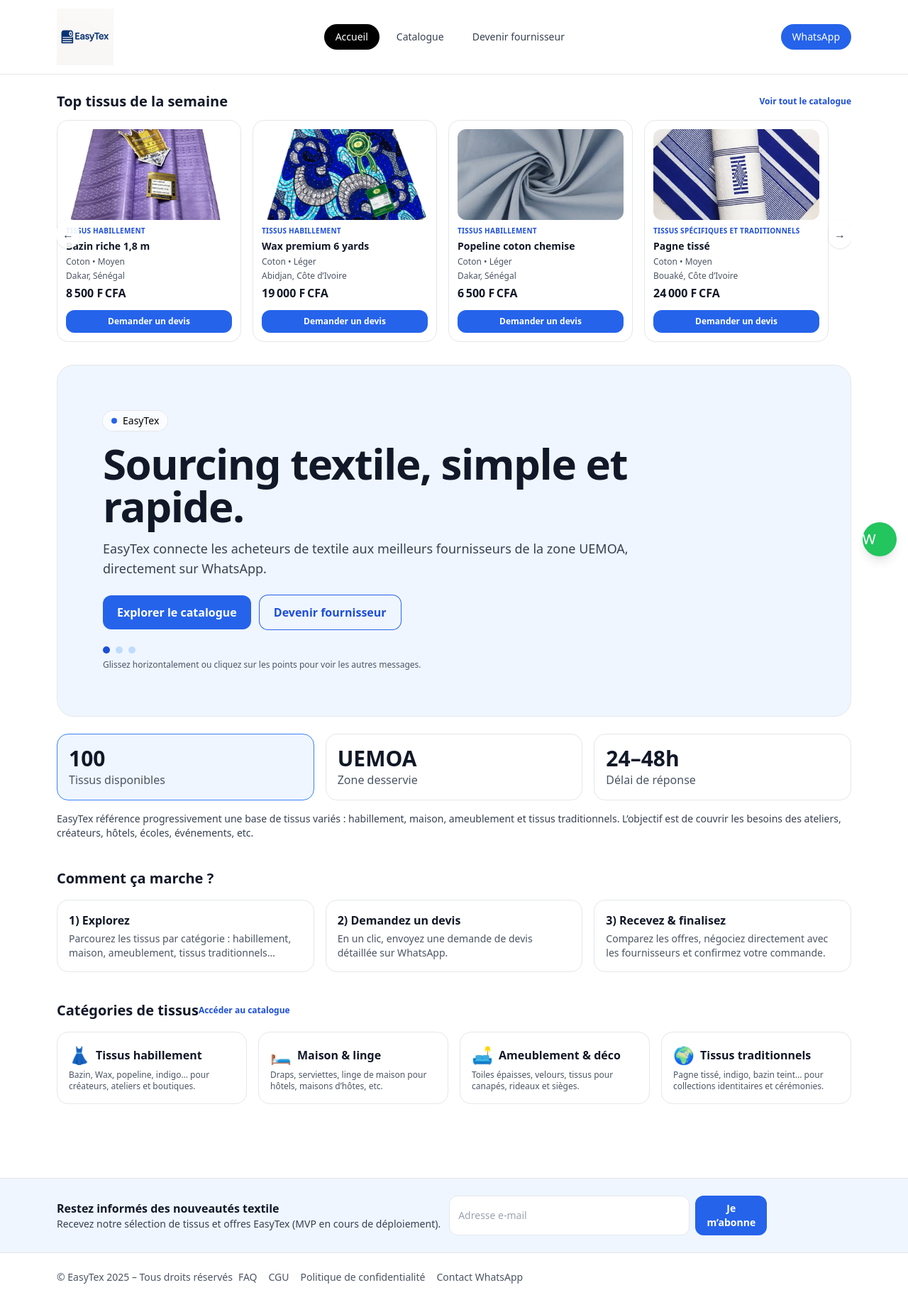
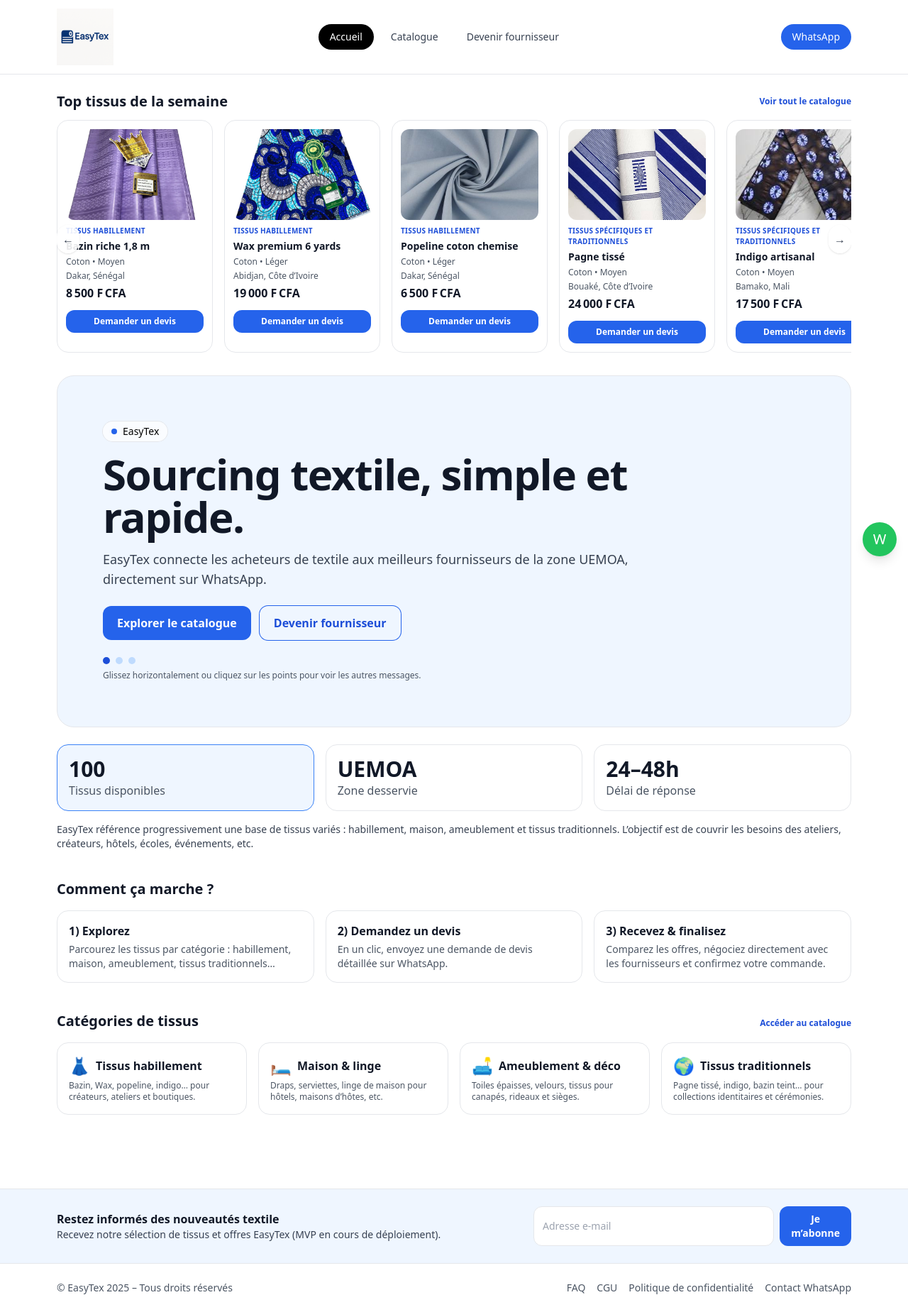
Before and after one commit to Ruth-Ya/easytex-mvp, a React (Vite) app: page / in a window 1280 px wide. Shown: the whole page at 71% size. Built offline with nearby package versions, Linux system fonts and the light colour scheme.

Commit message:
Update App.jsx

```diff
--- a/src/App.jsx
+++ b/src/App.jsx
@@ -95,7 +95,8 @@
     weight: "Moyen",
     pattern: "Uni",
     images: ["/p5-1.jpg", "/p5-2.jpg"],
-    featured: false,
+    // AJOUTÉ EN TOP DE LA SEMAINE
+    featured: true,
     supplierCity: "Bamako",
     supplierCountry: "Mali",
   },
@@ -111,7 +112,8 @@
     weight: "Lourd",
     pattern: "Uni",
     images: ["/p6-1.jpg", "/p6-2.jpg"],
-    featured: false,
+    // AJOUTÉ EN TOP DE LA SEMAINE
+    featured: true,
     supplierCity: "Accra",
     supplierCountry: "Ghana",
   },
@@ -358,38 +360,39 @@
       "Une fois votre demande envoyée via WhatsApp, EasyTex et/ou les fournisseurs partenaires s’efforcent de vous répondre dans un délai indicatif de 24 à 48 heures ouvrées.",
   };
 
-  // TOP TISSUS : auto-scroll + flèches qui scrollent vraiment
+  /* ---------- CARROUSEL TOP TISSUS (auto + manuel) ---------- */
   const [topIndex, setTopIndex] = useState(0);
-  const topScrollRef = useRef(null);
-
-  // Quand topIndex change, on scroll vers la carte correspondante
+  const topCarouselRef = useRef(null);
+
+  // Auto-défilement (mobile + desktop)
   useEffect(() => {
-    const container = topScrollRef.current;
+    if (featuredProducts.length <= 1) return;
+    const interval = setInterval(() => {
+      setTopIndex((prev) => (prev + 1) % featuredProducts.length);
+    }, 4500);
+    return () => clearInterval(interval);
+  }, [featuredProducts.length]);
+
+  // Scroll horizontal vers la carte courante
+  useEffect(() => {
+    const container = topCarouselRef.current;
     if (!container) return;
     const cards = container.querySelectorAll("[data-top-card]");
     if (!cards.length) return;
-
-    const safeIndex = ((topIndex % cards.length) + cards.length) % cards.length;
-    const target = cards[safeIndex];
-    const first = cards[0];
-
-    if (target && first) {
-      const offset = target.offsetLeft - first.offsetLeft;
+    const card = cards[topIndex];
+    if (!card) return;
+
+    const cardLeft = card.offsetLeft;
+    const cardWidth = card.offsetWidth;
+    const containerWidth = container.clientWidth;
+
+    const targetScrollLeft = cardLeft - (containerWidth - cardWidth) / 2;
+
     container.scrollTo({
-        left: offset,
+      left: targetScrollLeft,
       behavior: "smooth",
     });
-    }
   }, [topIndex]);
-
-  // Auto-défilement du bloc "Top tissus" (mobile + desktop)
-  useEffect(() => {
-    if (featuredProducts.length <= 1) return;
-    const interval = setInterval(() => {
-      setTopIndex((prev) => prev + 1);
-    }, 4500);
-    return () => clearInterval(interval);
-  }, [featuredProducts.length]);
 
   return (
     <div className="mx-auto max-w-6xl px-4 pb-16">
@@ -409,14 +412,18 @@
             </button>
           </div>
 
-          <div className="relative overflow-x-auto">
+          <div className="relative overflow-x-hidden">
             {/* Flèches desktop */}
             {featuredProducts.length > 1 && (
               <>
                 <button
                   type="button"
                   onClick={() =>
-                    setTopIndex((prev) => prev - 1)
+                    setTopIndex(
+                      (prev) =>
+                        (prev - 1 + featuredProducts.length) %
+                        featuredProducts.length
+                    )
                   }
                   className="absolute left-0 top-1/2 z-10 hidden -translate-y-1/2 rounded-full bg-white/90 p-2 text-gray-700 shadow hover:bg-white sm:inline-flex"
                 >
@@ -425,7 +432,10 @@
                 <button
                   type="button"
                   onClick={() =>
-                    setTopIndex((prev) => prev + 1)
+                    setTopIndex(
+                      (prev) =>
+                        (prev + 1) % featuredProducts.length
+                    )
                   }
                   className="absolute right-0 top-1/2 z-10 hidden -translate-y-1/2 rounded-full bg-white/90 p-2 text-gray-700 shadow hover:bg-white sm:inline-flex"
                 >
@@ -435,10 +445,9 @@
             )}
 
             <div
-              ref={topScrollRef}
-              className="overflow-x-auto"
-            >
-              <div className="flex gap-4 pb-2">
+              ref={topCarouselRef}
+              className="flex gap-4 overflow-x-auto pb-2"
+            >
               {featuredProducts.map((p) => {
                 const waText = encodeURIComponent(
                   `Bonjour EasyTex,\n\nJe souhaite un devis pour :\n- ${p.name}\n- Catégorie : ${p.category}\n- Matière : ${p.material}\n- Poids : ${p.weight}\n- Motif / aspect : ${p.pattern}\n- Couleur : ${p.color}\n- Origine : ${p.origin}\n- Fournisseur : ${p.supplierCity}, ${p.supplierCountry}\n- Prix indicatif : ${formatPrice(
@@ -505,7 +514,6 @@
               })}
             </div>
           </div>
-          </div>
         </section>
       )}
 
@@ -679,14 +687,14 @@
 
       {/* CATÉGORIES DE TISSUS */}
       <section className="mt-10">
-        <div className="mb-4 flex items-center justify_between">
+        <div className="mb-4 flex items-baseline justify-between gap-2">
           <h2 className="text-xl font-semibold text-gray-900">
             Catégories de tissus
           </h2>
           <button
             type="button"
             onClick={onGoCatalogue}
-            className="text-xs font-semibold text-blue-700 hover:underline"
+            className="ml-2 text-xs font-semibold text-blue-700 hover:underline sm:ml-4"
           >
             Accéder au catalogue
           </button>
@@ -717,8 +725,7 @@
           <button
             type="button"
             onClick={() =>
-              onSelectCategory &&
-              onSelectCategory("Tissus Maison et Linge")
+              onSelectCategory && onSelectCategory("Tissus Maison et Linge")
             }
             className="flex flex-col items-start rounded-2xl border bg-white p-4 text-left hover:border-blue-500 hover:shadow-sm"
           >
@@ -741,7 +748,7 @@
               onSelectCategory &&
               onSelectCategory("Tissus Ameublement et Décoration")
             }
-            className="flex flex-col items-start rounded-2xl border bg_white p-4 text-left hover:border-blue-500 hover:shadow-sm"
+            className="flex flex-col items-start rounded-2xl border bg-white p-4 text-left hover:border-blue-500 hover:shadow-sm"
           >
             <div className="flex items-center gap-2">
               <span className="text-2xl">🛋️</span>
@@ -761,7 +768,7 @@
               onSelectCategory &&
               onSelectCategory("Tissus spécifiques et traditionnels")
             }
-            className="flex flex-col items-start rounded-2xl border bg_white p-4 text-left hover:border-blue-500 hover:shadow-sm"
+            className="flex flex-col items-start rounded-2xl border bg-white p-4 text-left hover:border-blue-500 hover:shadow-sm"
           >
             <div className="flex items-center gap-2">
               <span className="text-2xl">🌍</span>
@@ -839,8 +846,8 @@
         </h2>
         <p className="mb-4 text-sm text-gray-600">
           Filtrez les tissus par catégorie, matière, poids, motif ou effectuez
-          une recherche par nom, matière ou origine pour trouver la référence la
-          plus adaptée à votre projet. Les prix sont indicatifs et peuvent
+          une recherche par nom, matière ou origine pour trouver la référence
+          la plus adaptée à votre projet. Les prix sont indicatifs et peuvent
           varier selon la quantité, la finition et les délais.
         </p>
 
@@ -916,7 +923,7 @@
               Poids
             </label>
             <select
-              className="w-full rounded-xl border bg_white px-3 py-2 text-sm outline-none focus:ring-2 focus:ring-blue-400"
+              className="w-full rounded-xl border bg-white px-3 py-2 text-sm outline-none focus:ring-2 focus:ring-blue-400"
               value={weight}
               onChange={(e) => setWeight(e.target.value)}
             >
@@ -933,7 +940,7 @@
               Motif / aspect
             </label>
             <select
-              className="w-full rounded-xl border bg_white px-3 py-2 text-sm outline-none focus:ring-2 focus:ring-blue-400"
+              className="w-full rounded-xl border bg-white px-3 py-2 text-sm outline-none focus:ring-2 focus:ring-blue-400"
               value={pattern}
               onChange={(e) => setPattern(e.target.value)}
             >
@@ -969,7 +976,7 @@
               return (
                 <div
                   key={p.id}
-                  className="flex h-full flex-col rounded-2xl border bg_white p-4"
+                  className="flex h-full flex-col rounded-2xl border bg-white p-4"
                 >
                   {hasImages && (
                     <button
@@ -1020,7 +1027,7 @@
                     href={waLink}
                     target="_blank"
                     rel="noreferrer"
-                    className="mt-3 inline-flex items-center justify_center rounded-xl bg-blue-600 px-4 py-2 text-sm font-semibold text-white hover:bg-blue-700 focus:outline-none focus:ring-2 focus:ring-blue-400 focus:ring-offset-2"
+                    className="mt-3 inline-flex items-center justify-center rounded-xl bg-blue-600 px-4 py-2 text-sm font-semibold text-white hover:bg-blue-700 focus:outline-none focus:ring-2 focus:ring-blue-400 focus:ring-offset-2"
                   >
                     Demander un devis sur WhatsApp
                   </a>
@@ -1059,14 +1066,14 @@
     <div className="mx-auto max-w-6xl px-4 pb-16">
       <section
         id="fournisseurs"
-        className="rounded-2xl border bg_white p-5 md:p-8"
+        className="rounded-2xl border bg-white p-5 md:p-8"
       >
         <h2 className="text-lg font-semibold text-gray-900">
           Vous vendez du textile ? Rejoignez EasyTex
         </h2>
         <p className="mt-1 text-sm text-gray-700">
-          Créez une vitrine simple, recevez des demandes qualifiées et développez
-          votre clientèle dans l’espace UEMOA.
+          Créez une vitrine simple, recevez des demandes qualifiées et
+          développez votre clientèle dans l’espace UEMOA.
         </p>
 
         <form onSubmit={submit} className="mt-5 grid gap-4 md:grid-cols-2">
@@ -1118,7 +1125,7 @@
           <div className="md:col-span-2 flex justify-start">
             <button
               type="submit"
-              className="inline-flex items-center justify_center rounded-xl bg-blue-600 px-5 py-3 font-semibold text-white hover:bg-blue-700 focus:outline-none focus:ring-2 focus:ring-blue-400 focus:ring-offset-2"
+              className="inline-flex items-center justify-center rounded-xl bg-blue-600 px-5 py-3 font-semibold text-white hover:bg-blue-700 focus:outline-none focus:ring-2 focus:ring-blue-400 focus:ring-offset-2"
             >
               Envoyer ma demande
             </button>
@@ -1203,8 +1210,8 @@
           <p className="mt-1">
             EasyTex met en relation des professionnels et particuliers en
             recherche de textile avec des fournisseurs. La plateforme ne vend
-            pas directement de produits et n’est pas partie aux contrats conclus
-            entre acheteurs et fournisseurs.
+            pas directement de produits et n’est pas partie aux contrats
+            conclus entre acheteurs et fournisseurs.
           </p>
         </div>
         <div>
@@ -1323,6 +1330,17 @@
   const historyRef = useRef([]);
   const [historyLength, setHistoryLength] = useState(0);
 
+  const pushHistory = () => {
+    const currentScroll =
+      typeof window !== "undefined" ? window.scrollY || 0 : 0;
+    historyRef.current.push({
+      tab,
+      catalogCategory,
+      scrollY: currentScroll,
+    });
+    setHistoryLength(historyRef.current.length);
+  };
+
   const switchTo = (key, options = {}) => {
     const { category, push = true } = options;
 
@@ -1400,7 +1418,7 @@
     <div className="min-h-screen bg-white">
       {/* HEADER */}
       <header className="sticky top-0 z-40 border-b bg-white/90 backdrop-blur">
-        <div className="mx-auto flex max-w-6xl items-center justify_between gap-3 px-4 py-3">
+        <div className="mx-auto flex max-w-6xl items-center justify-between gap-4 px-4 py-3">
           {/* Logo */}
           <button
             onClick={() => switchTo("accueil")}
@@ -1436,13 +1454,13 @@
           </nav>
 
           {/* Zone droite : WA + menu hamburger */}
-          <div className="flex items-center gap-2">
+          <div className="ml-2 flex items-center gap-2 sm:ml-4">
             {/* WhatsApp desktop */}
             <a
               href={`https://wa.me/${WA_NUMBER}`}
               target="_blank"
               rel="noreferrer"
-              className="hidden items-center justify_center rounded-full bg-blue-600 px-4 py-2 text-sm font-medium text-white hover:bg-blue-700 focus:outline-none focus:ring-2 focus:ring-blue-400 focus:ring-offset-2 sm:inline-flex"
+              className="hidden items-center justify-center rounded-full bg-blue-600 px-4 py-2 text-sm font-medium text-white hover:bg-blue-700 focus:outline-none focus:ring-2 focus:ring-blue-400 focus:ring-offset-2 sm:inline-flex"
             >
               WhatsApp
             </a>
@@ -1452,7 +1470,7 @@
               href={`https://wa.me/${WA_NUMBER}`}
               target="_blank"
               rel="noreferrer"
-              className="inline-flex items-center justify_center rounded-full bg-blue-600 px-3 py-2 text-xs font-semibold text-white hover:bg-blue-700 focus:outline-none focus:ring-2 focus:ring-blue-400 focus:ring-offset-2 sm:hidden"
+              className="inline-flex items-center justify-center rounded-full bg-blue-600 px-3 py-2 text-xs font-semibold text-white hover:bg-blue-700 focus:outline-none focus:ring-2 focus:ring-blue-400 focus:ring-offset-2 sm:hidden"
             >
               WhatsApp
             </a>
@@ -1461,7 +1479,7 @@
             <button
               type="button"
               onClick={() => setMobileNavOpen((v) => !v)}
-              className="inline-flex items-center justify_center rounded-md border px-2 py-2 text-gray-700 focus:outline-none focus:ring-2 focus:ring-blue-400 focus:ring-offset-2 sm:hidden"
+              className="inline-flex items-center justify-center rounded-md border px-2 py-2 text-gray-700 focus:outline-none focus:ring-2 focus:ring-blue-400 focus:ring-offset-2 sm:hidden"
             >
               <span className="sr-only">Ouvrir le menu</span>
               <svg
@@ -1515,7 +1533,7 @@
           <button
             type="button"
             onClick={goBack}
-            className="inline-flex items-center gap-1 rounded-full bg-blue-600 px-3 py-1 text-xs font-medium text-white hover:bg-blue-700 focus:outline-none focus:ring-2 focus:ring-blue-400 focus:ring-offset-2"
+            className="inline-flex items-center gap-1 rounded-full border px-3 py-1 text-xs font-medium text-gray-700 hover:bg-gray-100"
           >
             <span>←</span>
             <span>Retour</span>
@@ -1529,7 +1547,9 @@
           onGoCatalogue={() => switchTo("catalogue")}
           onOpenSupplier={() => switchTo("fournisseurs")}
           onOpenLightbox={openLightbox}
-          onSelectCategory={(cat) => switchTo("catalogue", { category: cat })}
+          onSelectCategory={(cat) =>
+            switchTo("catalogue", { category: cat })
+          }
         />
       )}
       {tab === "catalogue" && (
@@ -1547,14 +1567,14 @@
       <footer className="mt-10 w-full border-t bg-white">
         {/* Bandeau newsletter */}
         <div className="border-b bg-blue-50">
-          <div className="mx-auto flex max-w-6xl flex-col items-center gap-3 px-4 py-6 text-center sm:flex-row sm:items-center sm:justify_between sm:text-left">
+          <div className="mx-auto flex max-w-6xl flex-col items-center gap-3 px-4 py-6 text-center sm:flex-row sm:items-center sm:justify-between sm:text-left">
             <div>
               <div className="text-base font-semibold text-gray-900">
                 Restez informés des nouveautés textile
               </div>
               <div className="text-sm text-gray-700">
-                Recevez notre sélection de tissus et offres EasyTex (MVP en cours
-                de déploiement).
+                Recevez notre sélection de tissus et offres EasyTex (MVP en
+                cours de déploiement).
               </div>
             </div>
             <form
@@ -1579,9 +1599,9 @@
         </div>
 
         {/* Bas de page */}
-        <div className="mx-auto flex max-w-6xl flex-col items-center justify_between gap-2 px-4 py-6 text-center text-sm text-gray-600 sm:flex-row">
+        <div className="mx-auto flex max-w-6xl flex-col items-center justify-between gap-2 px-4 py-6 text-center text-sm text-gray-600 sm:flex-row">
           <div>© EasyTex 2025 – Tous droits réservés</div>
-          <div className="flex flex-wrap justify_center gap-4">
+          <div className="flex flex-wrap justify-center gap-4">
             <button
               type="button"
               onClick={() => switchTo("faq")}
@@ -1620,7 +1640,7 @@
         href={`https://wa.me/${WA_NUMBER}`}
         target="_blank"
         rel="noreferrer"
-        className="fixed bottom-4 right-4 z-30 flex h-12 w-12 items-center justify_center rounded-full bg-green-500 text-white shadow-lg hover:bg-green-600 focus:outline-none focus:ring-2 focus:ring-green-400 focus:ring-offset-2"
+        className="fixed bottom-4 right-4 z-30 flex h-12 w-12 items-center justify-center rounded-full bg-green-500 text-white shadow-lg hover:bg-green-600 focus:outline-none focus:ring-2 focus:ring-green-400 focus:ring-offset-2"
       >
         <span className="sr-only">Contacter EasyTex sur WhatsApp</span>
         <span className="text-xl">W</span>
```
Lines whose indentation alone changed are shown as unchanged.
